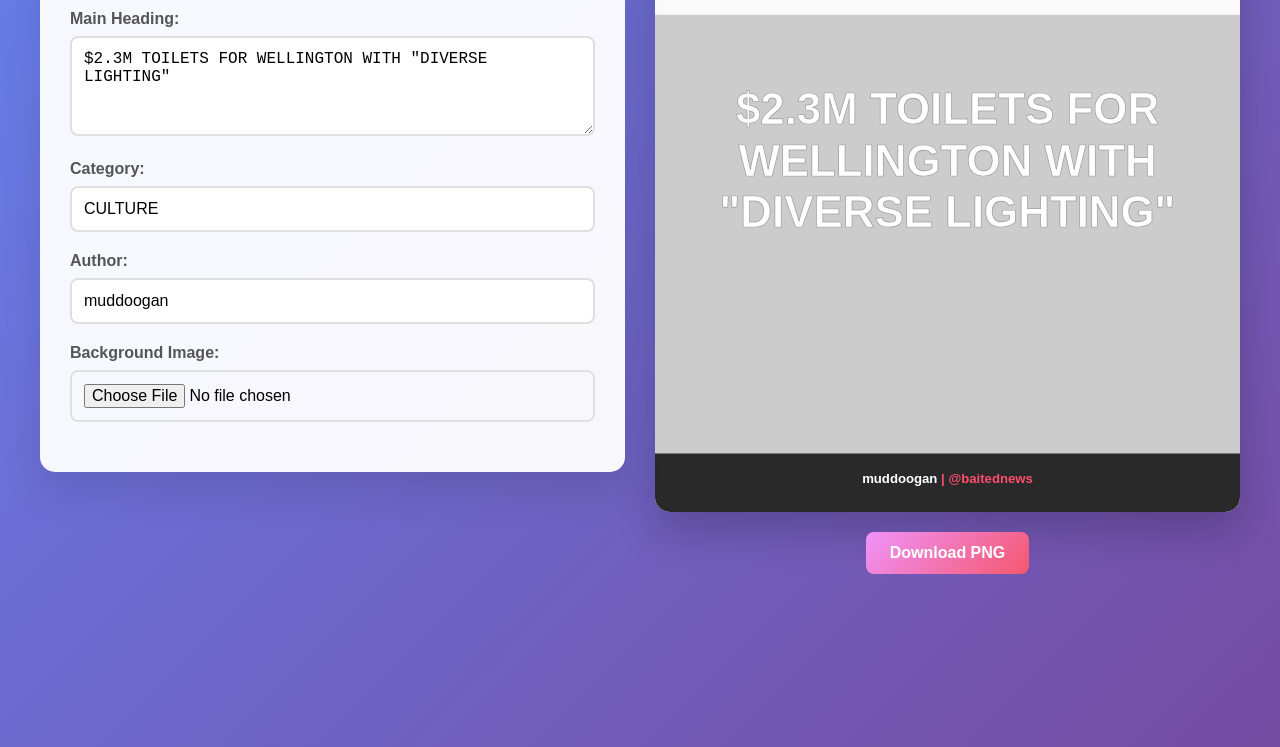
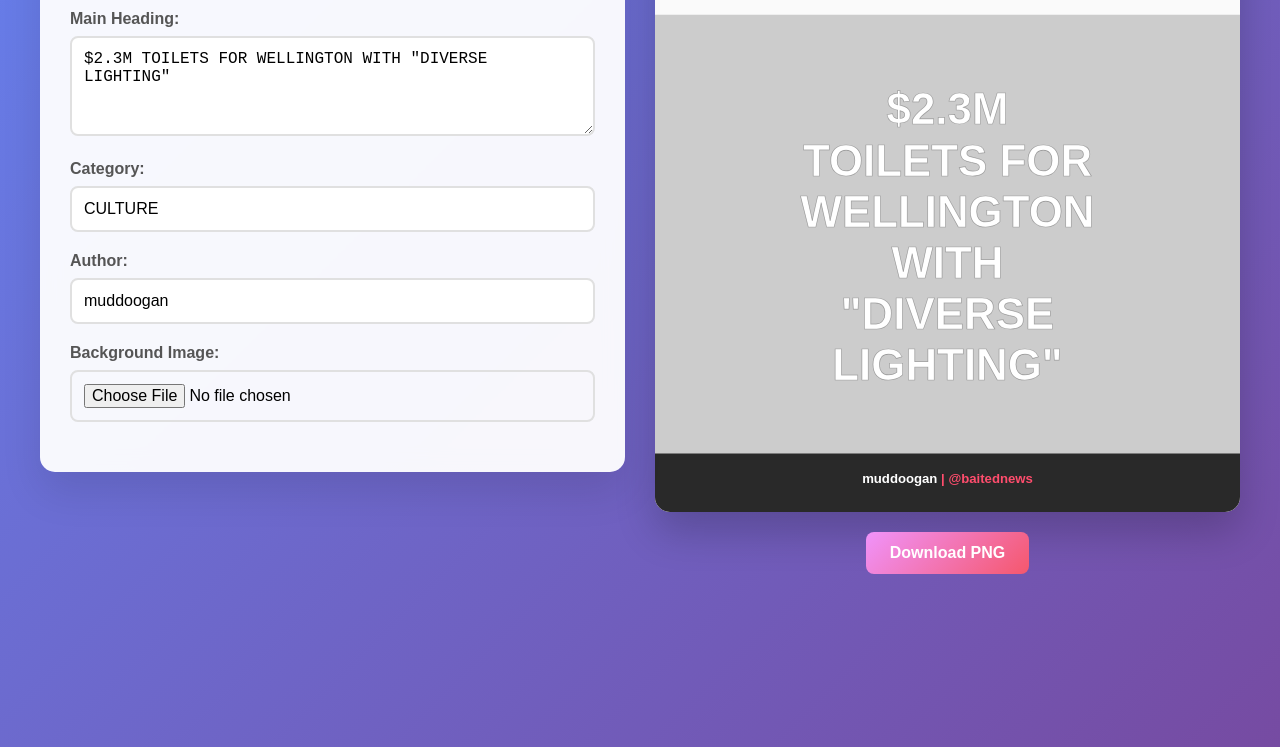
Before and after one commit to benjamen/baitednews, a plain HTML site: page index.html in a window 1280 px wide. Shown: the part 93-840 px from the top of the page. Drawn offline with Linux system fonts and the light colour scheme.

Commit message:
Update index.html

```diff
--- a/index.html
+++ b/index.html
@@ -3,7 +3,7 @@
 <head>
   <meta charset="UTF-8" />
   <meta name="viewport" content="width=device-width, initial-scale=1.0" />
-  <title>Dynamic Post Generator</title>
+  <title>Baited Post Generator</title>
   <style>
     body {
       font-family: Arial, sans-serif;
@@ -149,26 +149,18 @@
   </div>
 
   <script>
-    let logoDataUrl = 'https://github.com/benjamen/baitednews/blob/main/logotrans.png';
-
-    // Try to read the uploaded logo file
-    async function loadLogo() {
-      try {
-        const logoData = await window.fs.readFile('logotrans.png');
-        const blob = new Blob([logoData], { type: 'image/png' });
+    let logoDataUrl = '';
+    fetch('logotrans.png')
+      .then(res => res.blob())
+      .then(blob => {
         const reader = new FileReader();
-        reader.onload = () => {
-          logoDataUrl = reader.result;
-          generateSVG();
-        };
+        reader.onload = () => { logoDataUrl = reader.result; generateSVG(); };
         reader.readAsDataURL(blob);
-      } catch (error) {
-        console.log('Logo file not found, continuing without logo');
+      })
+      .catch(() => {
+        // Logo not found, continue without it
         generateSVG();
-      }
-    }
-
-    loadLogo();
+      });
 
     let backgroundDataUrl = '';
     document.getElementById('bgUpload').addEventListener('change', function(e) {
@@ -223,8 +215,8 @@
       const category = document.getElementById('category').value;
       const author = document.getElementById('author').value;
 
-      // Wrap text with balanced character limit
-      const lines = wrapText(heading, 18); // Reduced from 25 to 18 characters per line
+      // Wrap text with very conservative character limit
+      const lines = wrapText(heading, 12); // Only 12 characters per line - very safe
       let y = 200; // Start higher to accommodate header
 
       let headlineText = lines.map(line => {
```
